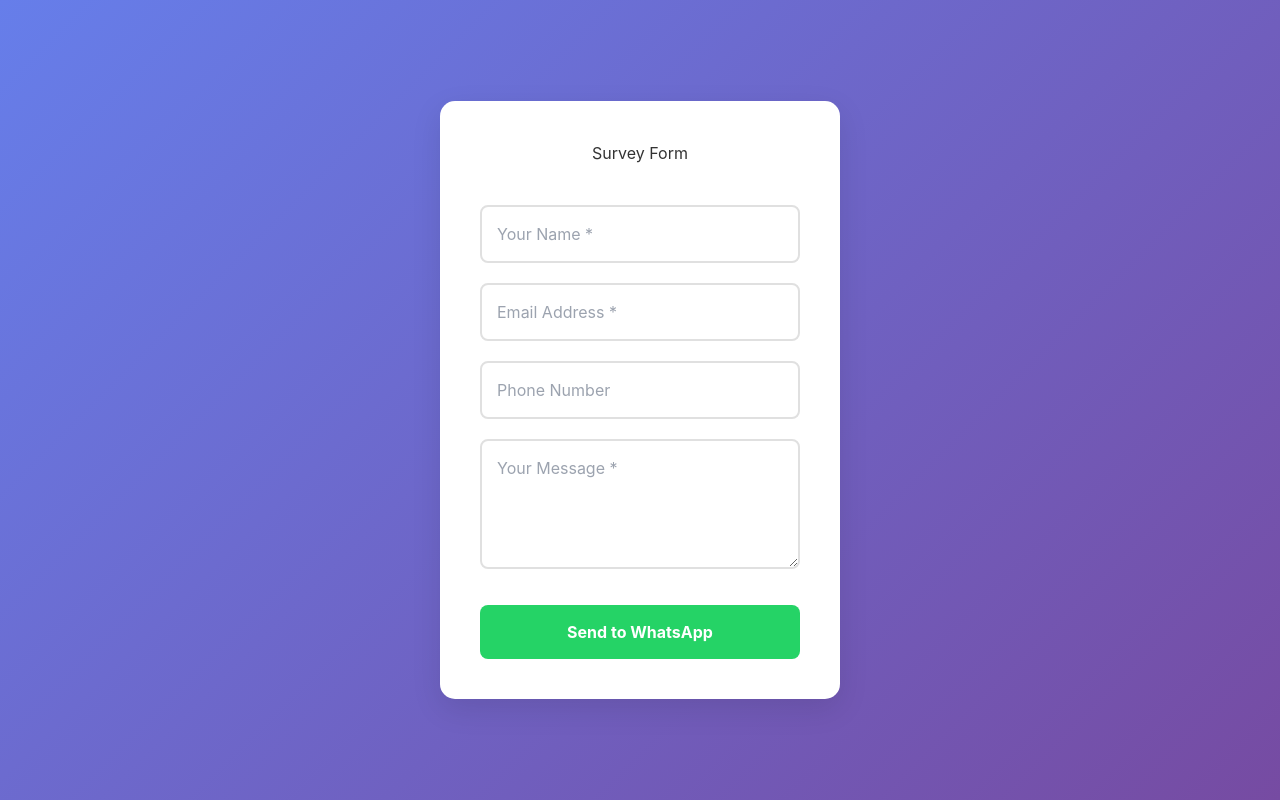
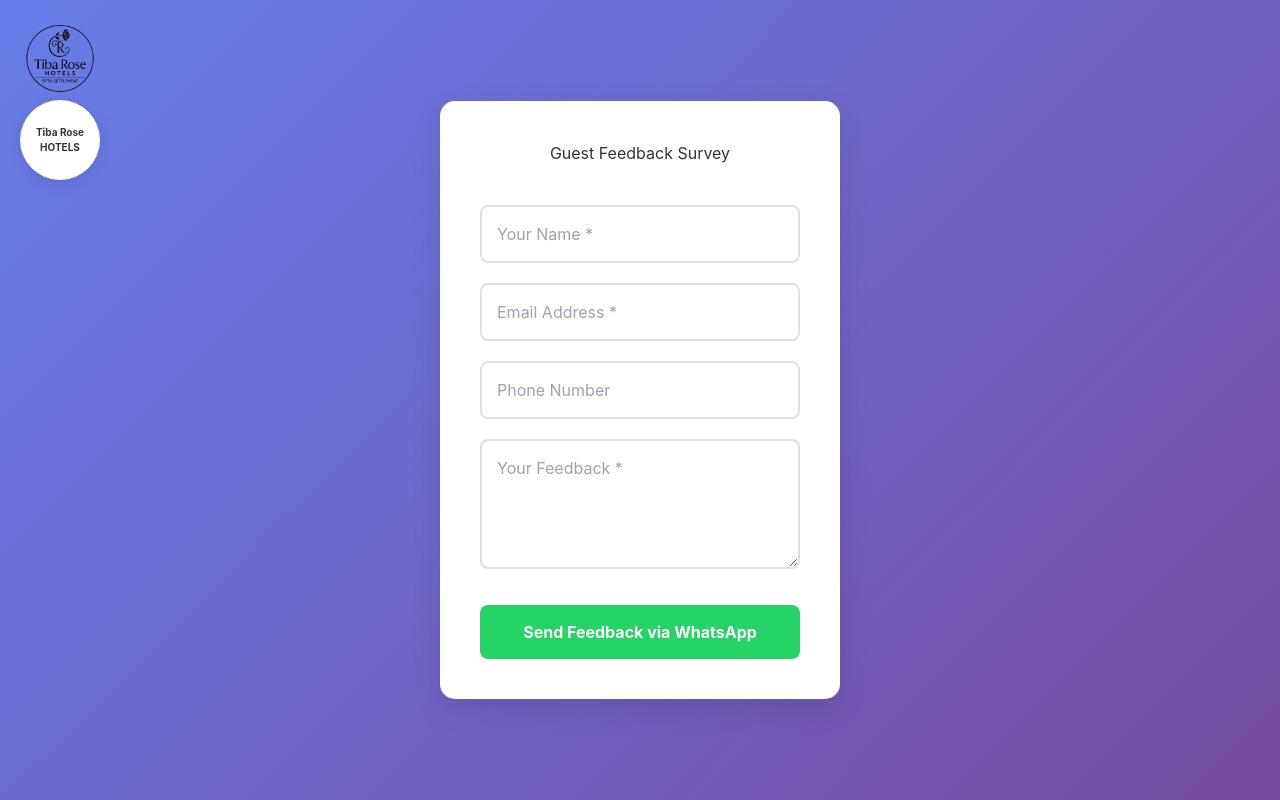
Before and after one commit to thomasarmanious/QR, a React (Create React App) app: page /survey in a window 1280 px wide. Built offline with nearby package versions, Linux system fonts and the light colour scheme.

Commit message:
ADD The Hotel Logo

```diff
--- a/src/pages/Survey.js
+++ b/src/pages/Survey.js
@@ -1,4 +1,5 @@
 import React, { useState } from "react";
+import tibaRoseLogo from '../assets/TRLogo-AEdit.png';
 
 function Survey() {
   const [formData, setFormData] = useState({
@@ -23,9 +24,7 @@
 Phone: ${formData.phone}
 Message: ${formData.message}`;
 
-    const whatsappUrl = `https://wa.me/${whatsappNumber}?text=${encodeURIComponent(
-      message
-    )}`;
+    const whatsappUrl = `https://wa.me/${whatsappNumber}?text=${encodeURIComponent(message)}`;
     window.open(whatsappUrl, "_blank");
 
     // Reset form
@@ -33,56 +32,89 @@
   };
 
   const containerStyle = {
-    minHeight: "100vh",
-    background: "linear-gradient(135deg, #667eea, #764ba2)",
-    display: "flex",
-    alignItems: "center",
-    justifyContent: "center",
-    padding: "20px",
+    minHeight: '100vh',
+    background: 'linear-gradient(135deg, #667eea, #764ba2)',
+    display: 'flex',
+    alignItems: 'center',
+    justifyContent: 'center',
+    padding: '20px',
+    position: 'relative'
+  };
+
+  const logoStyle = {
+    position: 'absolute',
+    top: '20px',
+    left: '20px',
+    width: '80px',
+    height: '80px',
+    zIndex: 10
   };
 
   const formStyle = {
-    background: "white",
-    padding: "40px",
-    borderRadius: "15px",
-    boxShadow: "0 10px 30px rgba(0,0,0,0.1)",
-    width: "100%",
-    maxWidth: "400px",
+    background: 'white',
+    padding: '40px',
+    borderRadius: '15px',
+    boxShadow: '0 10px 30px rgba(0,0,0,0.1)',
+    width: '100%',
+    maxWidth: '400px',
+    position: 'relative'
   };
 
   const inputStyle = {
-    width: "100%",
-    padding: "15px",
-    margin: "10px 0",
-    border: "2px solid #e0e0e0",
-    borderRadius: "8px",
-    fontSize: "16px",
-    transition: "border-color 0.3s",
-    outline: "none",
-    boxSizing: "border-box",
+    width: '100%',
+    padding: '15px',
+    margin: '10px 0',
+    border: '2px solid #e0e0e0',
+    borderRadius: '8px',
+    fontSize: '16px',
+    transition: 'border-color 0.3s',
+    outline: 'none',
+    boxSizing: 'border-box'
   };
 
   const buttonStyle = {
-    width: "100%",
-    padding: "15px",
-    background: "#25D366",
-    color: "white",
-    border: "none",
-    borderRadius: "8px",
-    fontSize: "16px",
-    fontWeight: "bold",
-    cursor: "pointer",
-    marginTop: "20px",
-    transition: "background 0.3s",
+    width: '100%',
+    padding: '15px',
+    background: '#25D366',
+    color: 'white',
+    border: 'none',
+    borderRadius: '8px',
+    fontSize: '16px',
+    fontWeight: 'bold',
+    cursor: 'pointer',
+    marginTop: '20px',
+    transition: 'background 0.3s'
   };
 
   return (
     <div style={containerStyle}>
+      {/* Logo in top left corner */}
+      <div style={logoStyle}>
+
+        { <img src={tibaRoseLogo} alt="Tiba Rose Hotels" style={{width: '100%', height: '100%', objectFit: 'contain'}} /> }
+
+        {/* Option 2: Temporary placeholder - replace with actual logo */}
+        <div style={{
+          width: '80px',
+          height: '80px',
+          background: 'white',
+          borderRadius: '50%',
+          display: 'flex',
+          alignItems: 'center',
+          justifyContent: 'center',
+          boxShadow: '0 4px 15px rgba(0,0,0,0.1)',
+          fontSize: '10px',
+          textAlign: 'center',
+          fontWeight: 'bold',
+          color: '#333'
+        }}>
+          Tiba Rose<br/>HOTELS
+        </div>
+      </div>
+
       <form style={formStyle} onSubmit={handleSubmit}>
-        <h1
-          style={{ textAlign: "center", marginBottom: "30px", color: "#333" }}
-        >
-          Survey Form
+        <h1 style={{ textAlign: 'center', marginBottom: '30px', color: '#333' }}>
+          Guest Feedback Survey
         </h1>
 
         <input
@@ -93,8 +125,8 @@
           value={formData.name}
           onChange={handleChange}
           style={inputStyle}
-          onFocus={(e) => (e.target.style.borderColor = "#667eea")}
-          onBlur={(e) => (e.target.style.borderColor = "#e0e0e0")}
+          onFocus={(e) => e.target.style.borderColor = '#667eea'}
+          onBlur={(e) => e.target.style.borderColor = '#e0e0e0'}
         />
 
         <input
@@ -105,8 +137,8 @@
           value={formData.email}
           onChange={handleChange}
           style={inputStyle}
-          onFocus={(e) => (e.target.style.borderColor = "#667eea")}
-          onBlur={(e) => (e.target.style.borderColor = "#e0e0e0")}
+          onFocus={(e) => e.target.style.borderColor = '#667eea'}
+          onBlur={(e) => e.target.style.borderColor = '#e0e0e0'}
         />
 
         <input
@@ -116,29 +148,29 @@
           value={formData.phone}
           onChange={handleChange}
           style={inputStyle}
-          onFocus={(e) => (e.target.style.borderColor = "#667eea")}
-          onBlur={(e) => (e.target.style.borderColor = "#e0e0e0")}
+          onFocus={(e) => e.target.style.borderColor = '#667eea'}
+          onBlur={(e) => e.target.style.borderColor = '#e0e0e0'}
         />
 
         <textarea
           name="message"
-          placeholder="Your Message *"
+          placeholder="Your Feedback *"
           required
           rows="4"
           value={formData.message}
           onChange={handleChange}
-          style={{ ...inputStyle, resize: "vertical", fontFamily: "inherit" }}
-          onFocus={(e) => (e.target.style.borderColor = "#667eea")}
-          onBlur={(e) => (e.target.style.borderColor = "#e0e0e0")}
+          style={{...inputStyle, resize: 'vertical', fontFamily: 'inherit'}}
+          onFocus={(e) => e.target.style.borderColor = '#667eea'}
+          onBlur={(e) => e.target.style.borderColor = '#e0e0e0'}
         />
 
         <button
           type="submit"
           style={buttonStyle}
-          onMouseEnter={(e) => (e.target.style.background = "#128C7E")}
-          onMouseLeave={(e) => (e.target.style.background = "#25D366")}
+          onMouseEnter={(e) => e.target.style.background = '#128C7E'}
+          onMouseLeave={(e) => e.target.style.background = '#25D366'}
         >
-          Send to WhatsApp
+          Send Feedback via WhatsApp
         </button>
       </form>
     </div>
```
Also changed, not shown: src/assets/TRLogo-AEdit.png (added).
